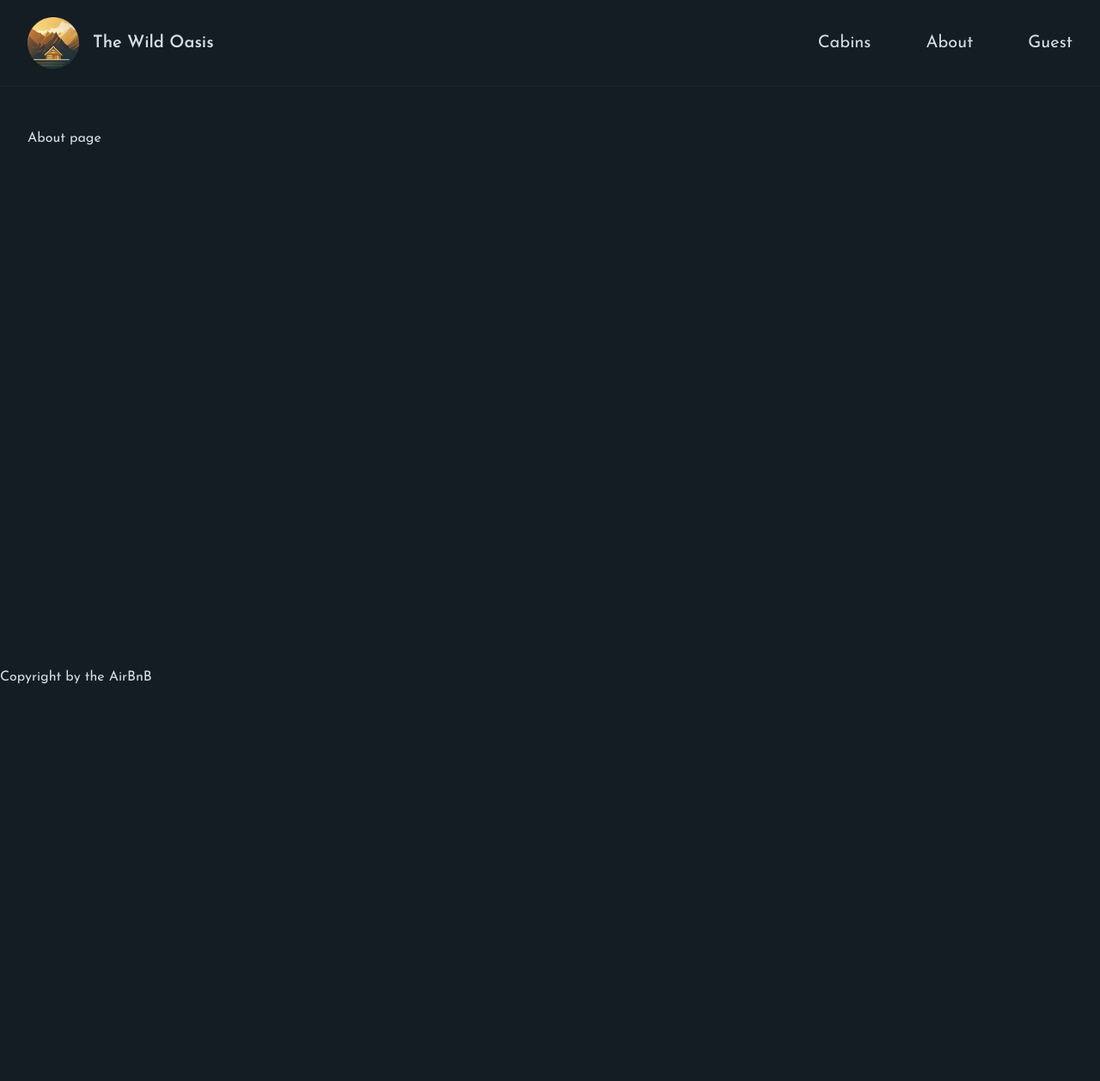
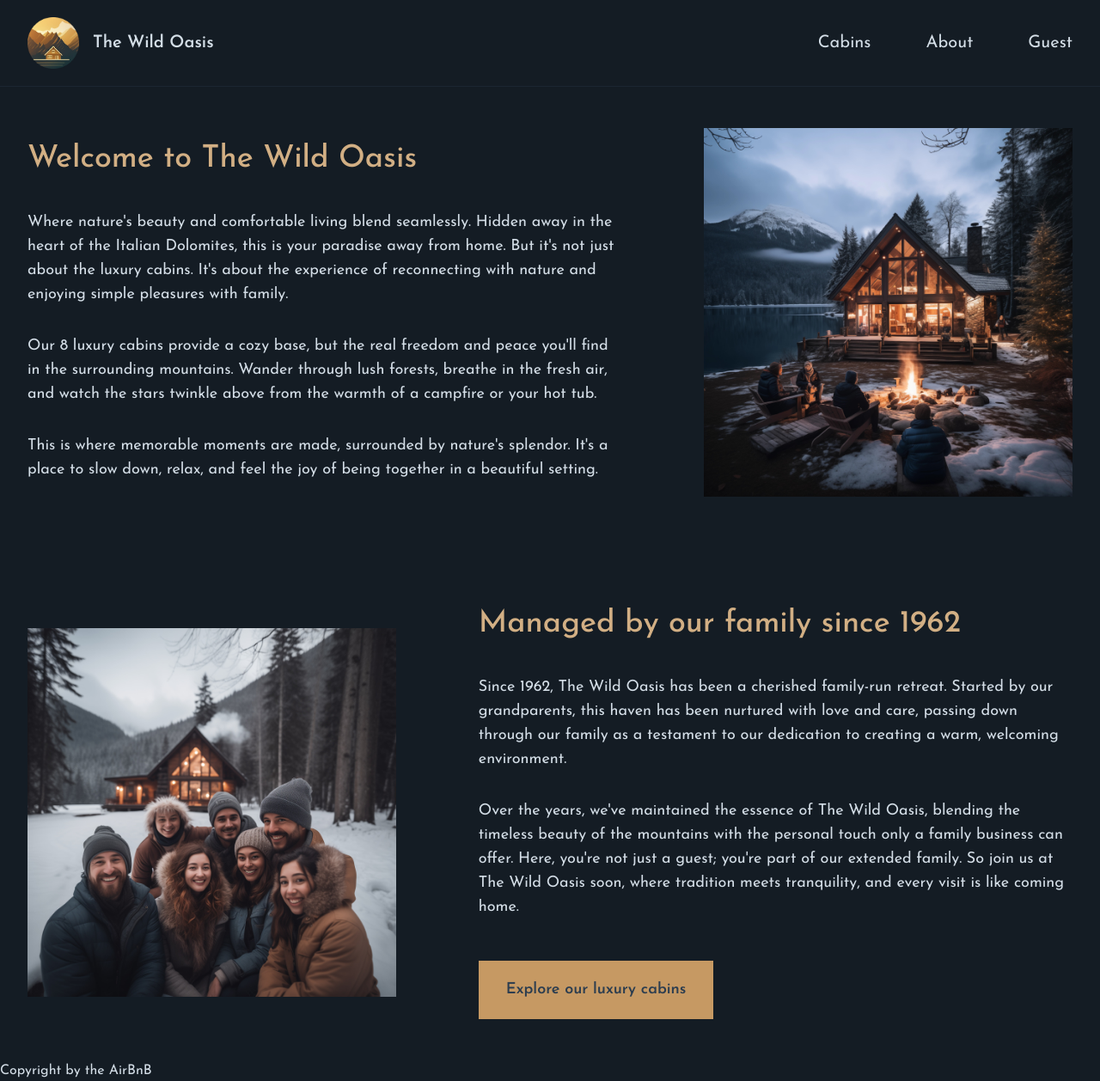
Before and after one commit to rojin025/React-Side-Project, a Next.js app in the folder airbnb/: page /about in a window 1280 px wide. Shown: the whole page at 86% size. Before the commit the page ends 800 px from the top, so only its background shows below. Built offline with nearby package versions, Linux system fonts and the light colour scheme.

Commit message:
Working on About, Home Page and Image components. Happy Coding :)

```diff
--- /dev/null
+++ b/airbnb/app/_components/CabinCard.js
@@ -0,0 +1,57 @@
+import { UsersIcon } from "@heroicons/react/24/solid";
+
+function CabinCard({ cabin }) {
+  const { id, name, maxCapacity, regularPrice, discount, image } = cabin;
+
+  return (
+    <div className="flex border-primary-800 border">
+      <img
+        src={image}
+        alt={`Cabin ${name}`}
+        className="flex-1 border-r border-primary-800"
+      />
+
+      <div className="flex-grow">
+        <div className="pt-5 pb-4 px-7 bg-primary-950">
+          <h3 className="text-accent-500 font-semibold text-2xl mb-3">
+            Cabin {name}
+          </h3>
+
+          <div className="flex gap-3 items-center mb-2">
+            <UsersIcon className="h-5 w-5 text-primary-600" />
+            <p className="text-lg text-primary-200">
+              For up to <span className="font-bold">{maxCapacity}</span> guests
+            </p>
+          </div>
+
+          <p className="flex gap-3 justify-end items-baseline">
+            {discount > 0 ? (
+              <>
+                <span className="text-3xl font-[350]">
+                  ${regularPrice - discount}
+                </span>
+                <span className="line-through font-semibold text-primary-600">
+                  ${regularPrice}
+                </span>
+              </>
+            ) : (
+              <span className="text-3xl font-[350]">${regularPrice}</span>
+            )}
+            <span className="text-primary-200">/ night</span>
+          </p>
+        </div>
+
+        <div className="bg-primary-950 border-t border-t-primary-800 text-right">
+          <a
+            href={`/cabins/${id}`}
+            className="border-l border-primary-800 py-4 px-6 inline-block hover:bg-accent-600 transition-all hover:text-primary-900"
+          >
+            Details & reservation &rarr;
+          </a>
+        </div>
+      </div>
+    </div>
+  );
+}
+
+export default CabinCard;
--- a/airbnb/app/_components/Logo.tsx
+++ b/airbnb/app/_components/Logo.tsx
@@ -1,9 +1,19 @@
+import Image from "next/image";
 import Link from "next/link";
+
+import logo from "@/public/logo.png";
 
 function Logo() {
   return (
     <Link href="/" className="flex items-center gap-4 z-10">
-      <img src="/logo.png" height="60" width="60" alt="The Wild Oasis logo" />
+      {/* <Image src="/logo.png" height="60" width="60" alt="The Wild Oasis logo" /> */}
+      <Image
+        src={logo}
+        height="60"
+        width="60"
+        quality={50}
+        alt="The AirBnB logo"
+      />
       <span className="text-xl font-semibold text-primary-100">
         The Wild Oasis
       </span>
--- a/airbnb/app/about/page.tsx
+++ b/airbnb/app/about/page.tsx
@@ -1,7 +1,90 @@
+import Image from "next/image";
+import image1 from "@/public/about-1.jpg";
+import image2 from "@/public/about-2.jpg";
+
 export const metadata = {
   title: "About us",
 };
 
-export default function page() {
-  return <h1>About page</h1>;
+export default function Page() {
+  return (
+    <div className="grid grid-cols-5 gap-x-24 gap-y-32 text-lg items-center">
+      <div className="col-span-3">
+        <h1 className="text-4xl mb-10 text-accent-400 font-medium">
+          Welcome to The Wild Oasis
+        </h1>
+
+        <div className="space-y-8">
+          <p>
+            Where nature&apos;s beauty and comfortable living blend seamlessly.
+            Hidden away in the heart of the Italian Dolomites, this is your
+            paradise away from home. But it&apos;s not just about the luxury
+            cabins. It&apos;s about the experience of reconnecting with nature
+            and enjoying simple pleasures with family.
+          </p>
+          <p>
+            Our 8 luxury cabins provide a cozy base, but the real freedom and
+            peace you&apos;ll find in the surrounding mountains. Wander through
+            lush forests, breathe in the fresh air, and watch the stars twinkle
+            above from the warmth of a campfire or your hot tub.
+          </p>
+          <p>
+            This is where memorable moments are made, surrounded by
+            nature&apos;s splendor. It&apos;s a place to slow down, relax, and
+            feel the joy of being together in a beautiful setting.
+          </p>
+        </div>
+      </div>
+
+      <div className="col-span-2">
+        <Image
+          src={image1}
+          alt="Family sitting around a fire pit in front of cabin"
+          placeholder="blur"
+          quality={80}
+        />
+      </div>
+
+      <div className="relative aspect-square col-span-2">
+        <Image
+          src="/about-2.jpg"
+          fill
+          className="object-cover"
+          alt="Family that manages The Wild Oasis"
+        />
+      </div>
+
+      <div className="col-span-3">
+        <h1 className="text-4xl mb-10 text-accent-400 font-medium">
+          Managed by our family since 1962
+        </h1>
+
+        <div className="space-y-8">
+          <p>
+            Since 1962, The Wild Oasis has been a cherished family-run retreat.
+            Started by our grandparents, this haven has been nurtured with love
+            and care, passing down through our family as a testament to our
+            dedication to creating a warm, welcoming environment.
+          </p>
+          <p>
+            Over the years, we&apos;ve maintained the essence of The Wild Oasis,
+            blending the timeless beauty of the mountains with the personal
+            touch only a family business can offer. Here, you&apos;re not just a
+            guest; you&apos;re part of our extended family. So join us at The
+            Wild Oasis soon, where tradition meets tranquility, and every visit
+            is like coming home.
+          </p>
+
+          <div>
+            <a
+              href="/cabins"
+              className="inline-block mt-4 bg-accent-500 px-8 py-5 text-primary-800 text-lg font-semibold hover:bg-accent-600 transition-all"
+            >
+              Explore our luxury cabins
+            </a>
+          </div>
+        </div>
+      </div>
+    </div>
+  );
 }
--- a/airbnb/app/cabins/page.tsx
+++ b/airbnb/app/cabins/page.tsx
@@ -1,4 +1,4 @@
-import Counter from "@/app/_components/Counter";
+import CabinCard from "@/app/_components/CabinCard";
 
 import { UserInterface } from "./_types";
 
@@ -10,15 +10,27 @@
   const res = await fetch("https://jsonplaceholder.typicode.com/users");
   const users: UserInterface[] = await res.json();
 
+  const cabins: any = [];
+
   return (
     <div>
-      <h1>Cabins</h1>
-      <ul>
-        {users.map((user: UserInterface) => (
-          <li key={user.id}>{user.name}</li>
-        ))}
-      </ul>
-      <Counter users={users} />
+      <h1 className="text-4xl mb-5 text-accent-400 font-medium">Cabins</h1>
+      <p className="text-primary-200 text-lg mb-10">
+        Cozy yet luxurious cabins, located right in the heart of the Italian
+        Dolomites. Imagine waking up to beautiful mountain views, spending your
+        days exploring the dark forests around, or just relaxing in your private
+        hot tub under the stars. Enjoy nature&apos;s beauty in your own little
+        home away from home. The perfect spot for a peaceful, calm vacation.
+        Welcome to paradise.
+      </p>
+
+      {cabins.length > 0 && (
+        <div className="grid sm:grid-cols-1 md:grid-cols-2 gap-8 lg:gap-12 xl:gap-14">
+          {cabins.map((cabin: any) => (
+            <CabinCard cabin={cabin} key={cabin.id} />
+          ))}
+        </div>
+      )}
     </div>
   );
 }
--- a/airbnb/app/page.tsx
+++ b/airbnb/app/page.tsx
@@ -1,5 +1,30 @@
+import Link from "next/link";
 import Image from "next/image";
+import bg from "@/public/bg.png";
 
 export default function Home() {
-  return <h1>Hello Next!</h1>;
+  return (
+    <main className="mt-24">
+      <Image
+        src={bg}
+        fill
+        placeholder="blur"
+        quality={80}
+        className="object-cover object-top"
+        alt="Mountains and forests with two cabins"
+      />
+
+      <div className="relative z-10 text-center">
+        <h1 className="text-8xl text-primary-50 mb-10 tracking-tight font-normal">
+          Welcome Home.
+        </h1>
+        <Link
+          href="/cabins"
+          className="bg-accent-400 px-8 py-6 text-primary-800 text-lg font-semibold hover:bg-accent-600 transition-all"
+        >
+          Explore luxury cabins
+        </Link>
+      </div>
+    </main>
+  );
 }
```
